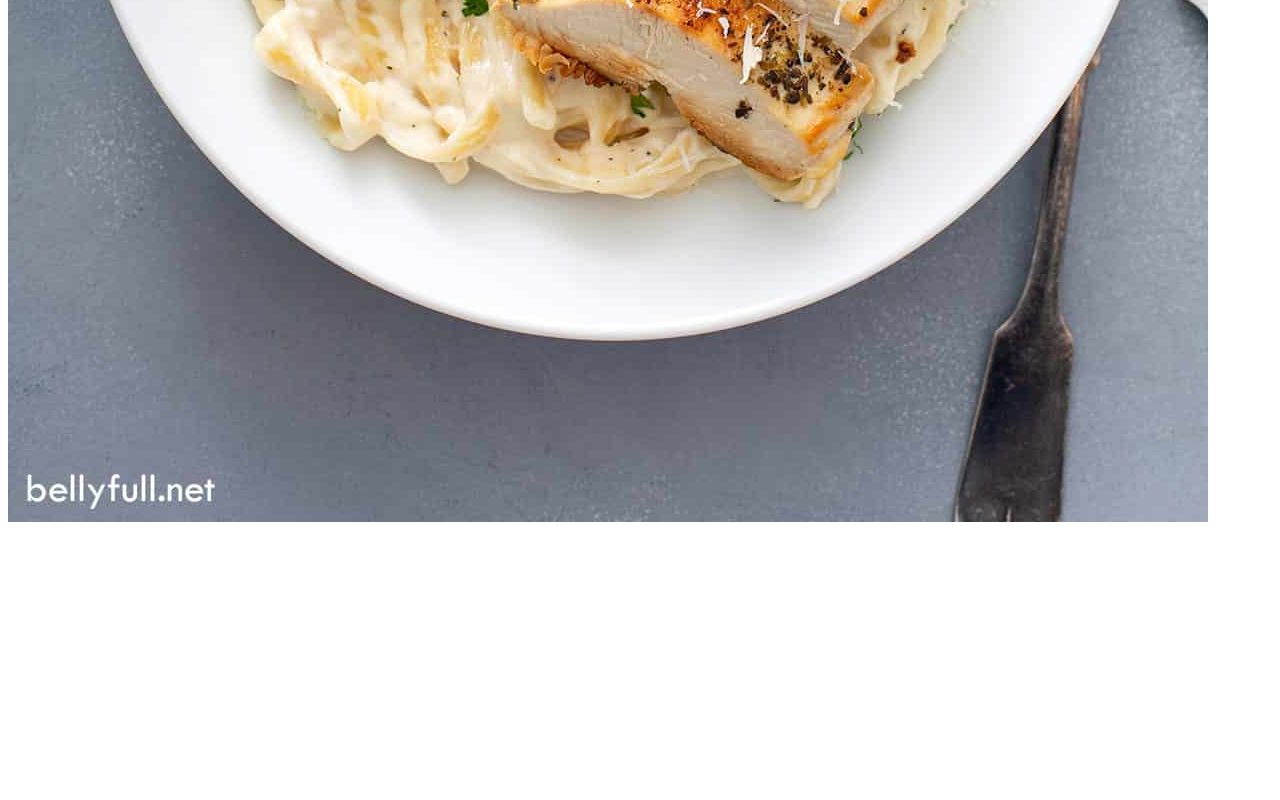
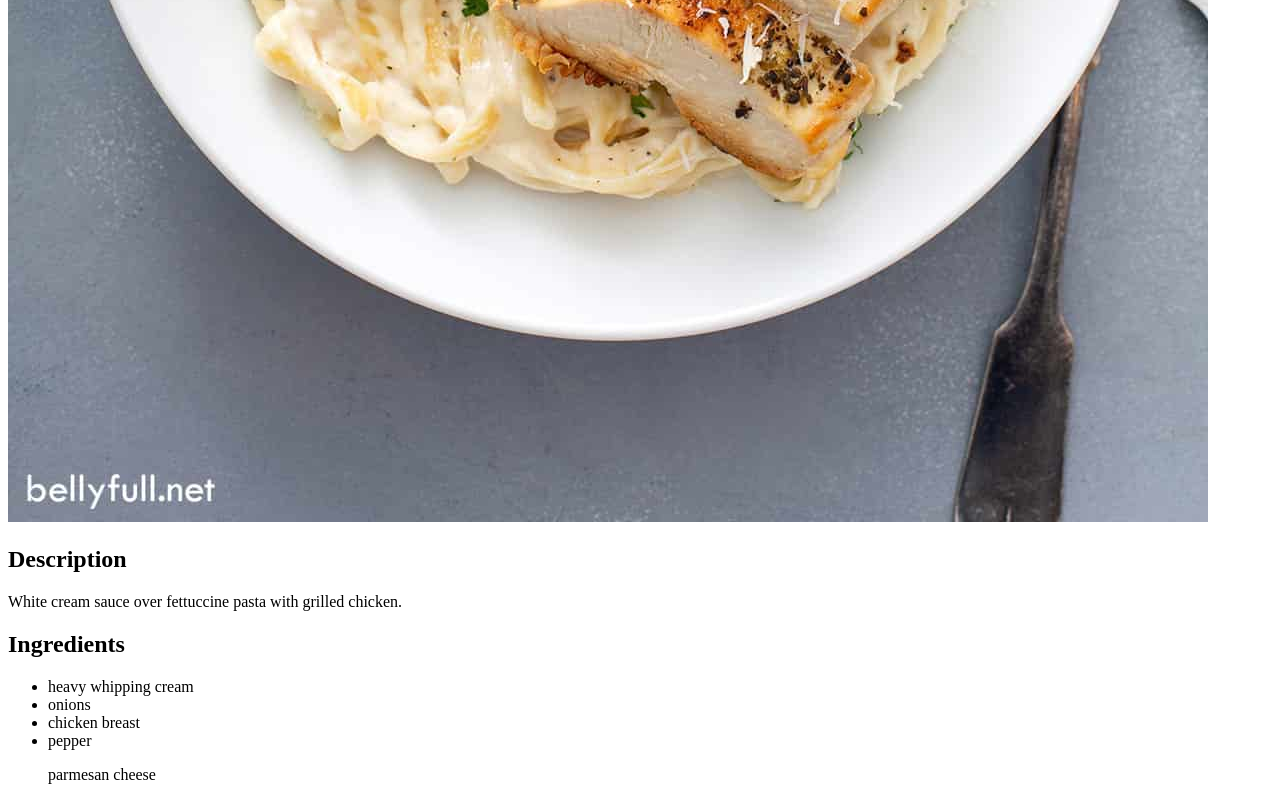
Before and after one commit to tardisgirl-gabs/odin-recipes, a plain HTML site: page recipes/chicken-alfredo.html in a window 1280 px wide. Shown: the part 1158-1958 px from the top of the page. Before the commit the page ends 1692 px from the top, so only its background shows below. Drawn offline with Linux system fonts and the light colour scheme.

Commit message:
added ingredients

```diff
--- a/recipes/chicken-alfredo.html
+++ b/recipes/chicken-alfredo.html
@@ -9,6 +9,16 @@
 <body>
     <h1>Chicken Alfredo</h1>
     <img src="Chicken-Alfredo-blog-3.jpg" alt="A bowl of chicken alfredo pasta.">
+    <h2>Description</h2>
+    <p>White cream sauce over fettuccine pasta with grilled chicken.</p>
+    <h2>Ingredients</h2>
+    <ul>
+        <li>heavy whipping cream</li>
+        <li>onions</li>
+        <li>chicken breast</li>
+        <li>pepper</li>
+        <p>parmesan cheese</p>
+    </ul>
 
 </body>
 </html>
```
